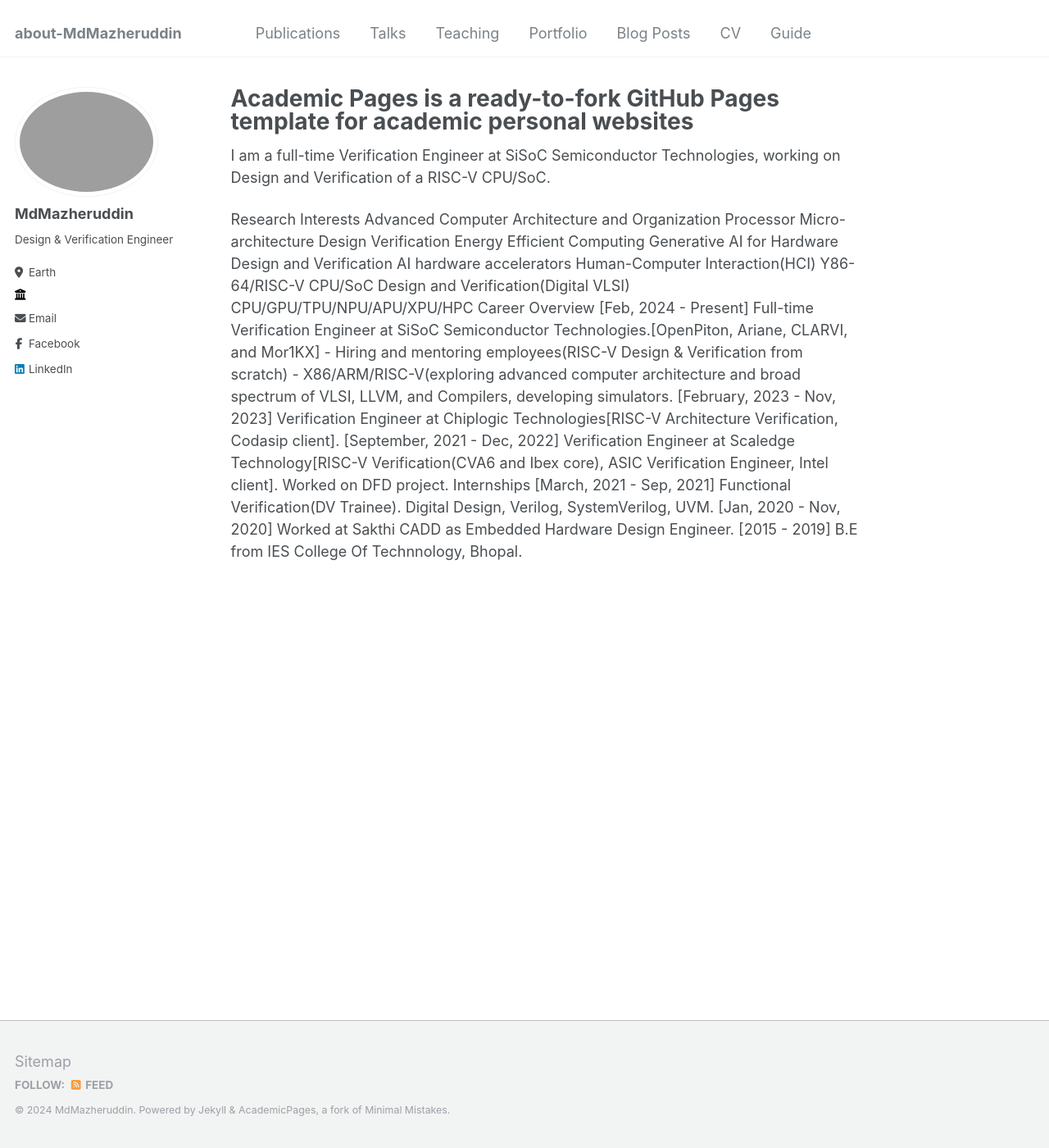
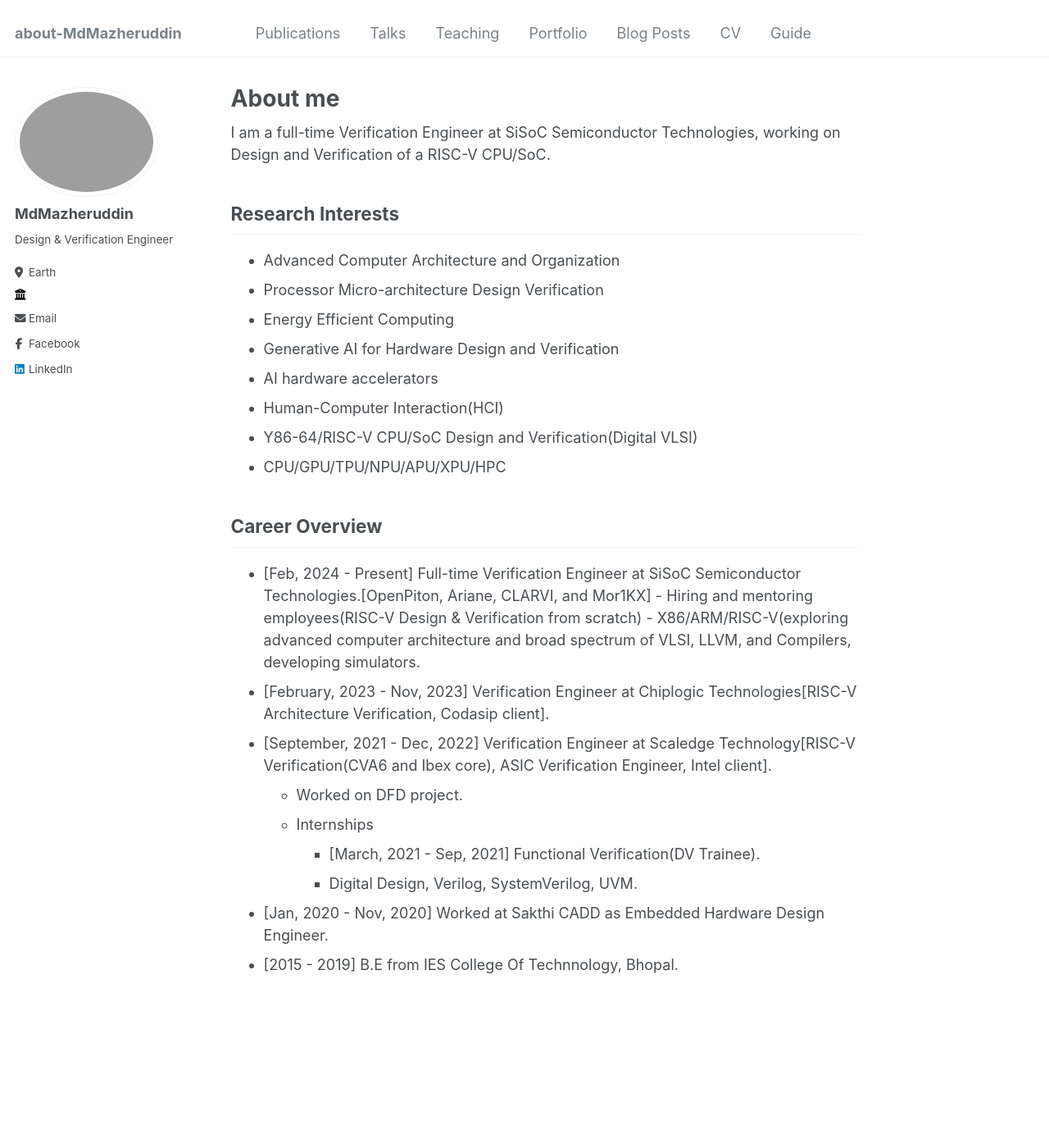
Before and after one commit to MdMazheruddin/MdMazheruddin.github.io, a Jekyll site: the page built from _pages/about.md, in a window 1280 px wide and 1400 px high. Shown: the whole window at 82% size. Built offline with Jekyll 4.4.1, drawn with Linux system fonts in a browser that asks for light colours.

Commit message:
Update about.md

```diff
--- a/_pages/about.md
+++ b/_pages/about.md
@@ -1,6 +1,7 @@
 ---
 permalink: /
-title: "Academic Pages is a ready-to-fork GitHub Pages template for academic personal websites"
+title: "About me"
+excerpt: "About me"
 author_profile: true
 redirect_from:
   - /about/
@@ -10,21 +11,26 @@ redirect_from:
 I am a full-time Verification Engineer at SiSoC Semiconductor Technologies, working on Design and Verification of a RISC-V CPU/SoC.
 
 Research Interests
-Advanced Computer Architecture and Organization
-Processor Micro-architecture Design Verification
-Energy Efficient Computing
-Generative AI for Hardware Design and Verification
-AI hardware accelerators
-Human-Computer Interaction(HCI)
-Y86-64/RISC-V CPU/SoC Design and Verification(Digital VLSI)
-CPU/GPU/TPU/NPU/APU/XPU/HPC
+------------------
+ - Advanced Computer Architecture and Organization
+ - Processor Micro-architecture Design Verification
+ - Energy Efficient Computing
+ - Generative AI for Hardware Design and Verification
+ - AI hardware accelerators
+ - Human-Computer Interaction(HCI)
+ - Y86-64/RISC-V CPU/SoC Design and Verification(Digital VLSI)
+ - CPU/GPU/TPU/NPU/APU/XPU/HPC
+
 Career Overview
-[Feb, 2024 - Present] Full-time Verification Engineer at SiSoC Semiconductor Technologies.[OpenPiton, Ariane, CLARVI, and Mor1KX] - Hiring and mentoring employees(RISC-V Design & Verification from scratch) - X86/ARM/RISC-V(exploring advanced computer architecture and broad spectrum of VLSI, LLVM, and Compilers, developing simulators.
-[February, 2023 - Nov, 2023] Verification Engineer at Chiplogic Technologies[RISC-V Architecture Verification, Codasip client].
-[September, 2021 - Dec, 2022] Verification Engineer at Scaledge Technology[RISC-V Verification(CVA6 and Ibex core), ASIC Verification Engineer, Intel client].
-Worked on DFD project.
-Internships
-[March, 2021 - Sep, 2021] Functional Verification(DV Trainee).
-Digital Design, Verilog, SystemVerilog, UVM.
-[Jan, 2020 - Nov, 2020] Worked at Sakthi CADD as Embedded Hardware Design Engineer.
-[2015 - 2019] B.E from IES College Of Technnology, Bhopal.
+---------------
+ - [Feb, 2024 - Present] Full-time Verification Engineer at SiSoC Semiconductor Technologies.[OpenPiton, Ariane, CLARVI, and Mor1KX]
+         - Hiring and mentoring employees(RISC-V Design & Verification from scratch)
+         - X86/ARM/RISC-V(exploring advanced computer architecture and broad spectrum of VLSI, LLVM, and Compilers, developing simulators.
+ - [February, 2023 - Nov, 2023] Verification Engineer at Chiplogic Technologies[RISC-V Architecture Verification, Codasip client].
+ -  [September, 2021 - Dec, 2022] Verification Engineer at Scaledge Technology[RISC-V Verification(CVA6 and Ibex core), ASIC Verification Engineer, Intel client].
+      - Worked on DFD project.
+      - Internships
+         - [March, 2021 - Sep, 2021] Functional Verification(DV Trainee).
+         - Digital Design, Verilog, SystemVerilog, UVM.
+ - [Jan, 2020 - Nov, 2020] Worked at Sakthi CADD as Embedded Hardware Design Engineer.
+ - [2015 - 2019] B.E from IES College Of Technnology, Bhopal.
```
